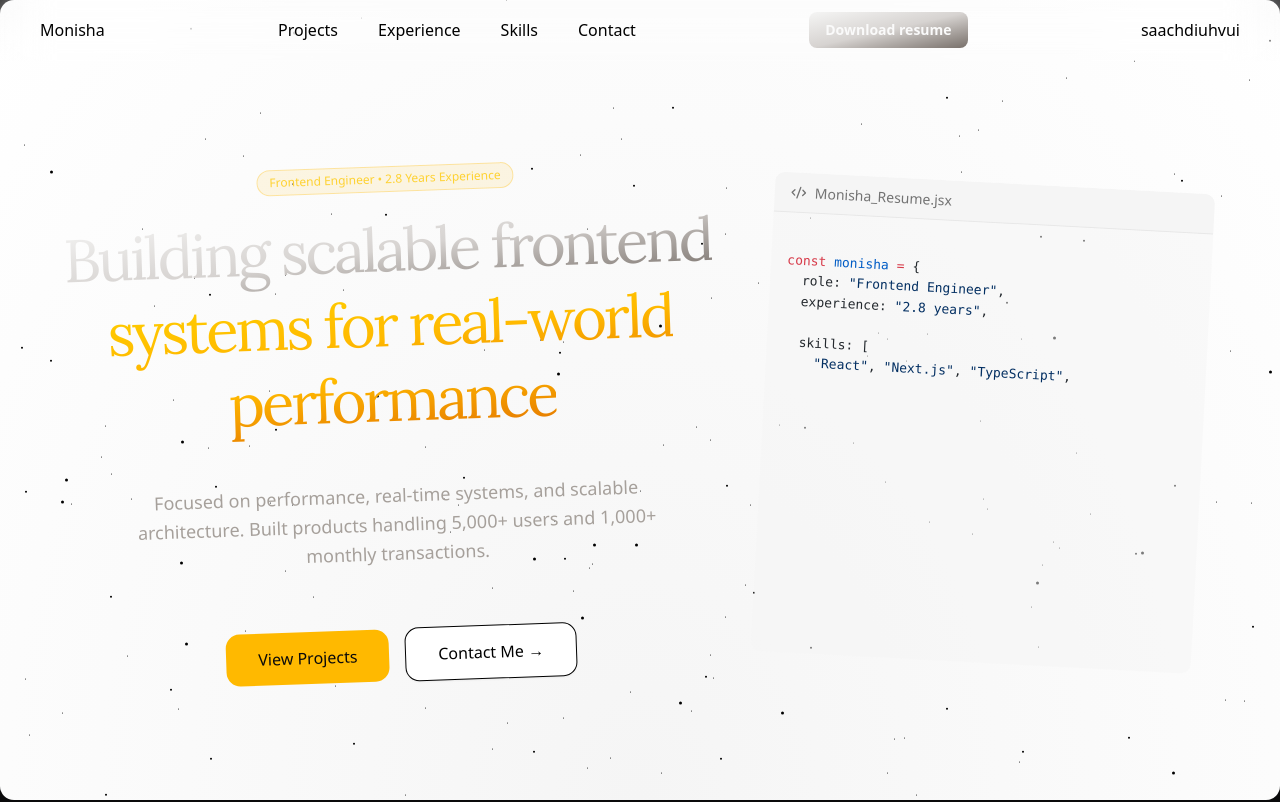
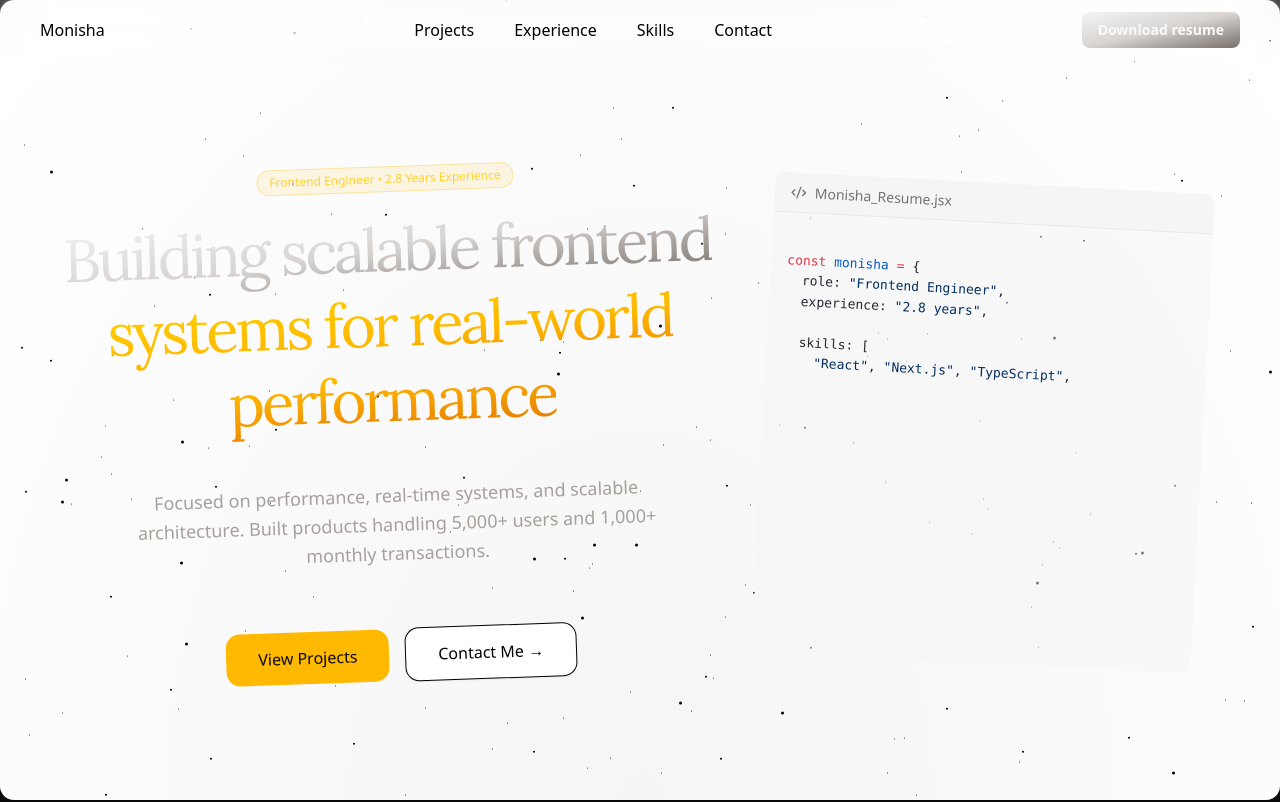
Before and after one commit to 77Monisha/MyPortfolio, a Next.js app: page / in a window 1280 px wide. Shown: the top 802 px of the page. Built offline with nearby package versions, Linux system fonts and the light colour scheme.

Commit message:
removed unwanted changes

```diff
--- a/components/header.jsx
+++ b/components/header.jsx
@@ -13,7 +13,6 @@ const Header = async () => {
       <Button className="bg-linear-to-br from-stone-100 via-stone-300 to-stone-500 font-semibold">
         Download resume
       </Button>
-      saachdiuhvui
     </nav>
   );
 };
```
